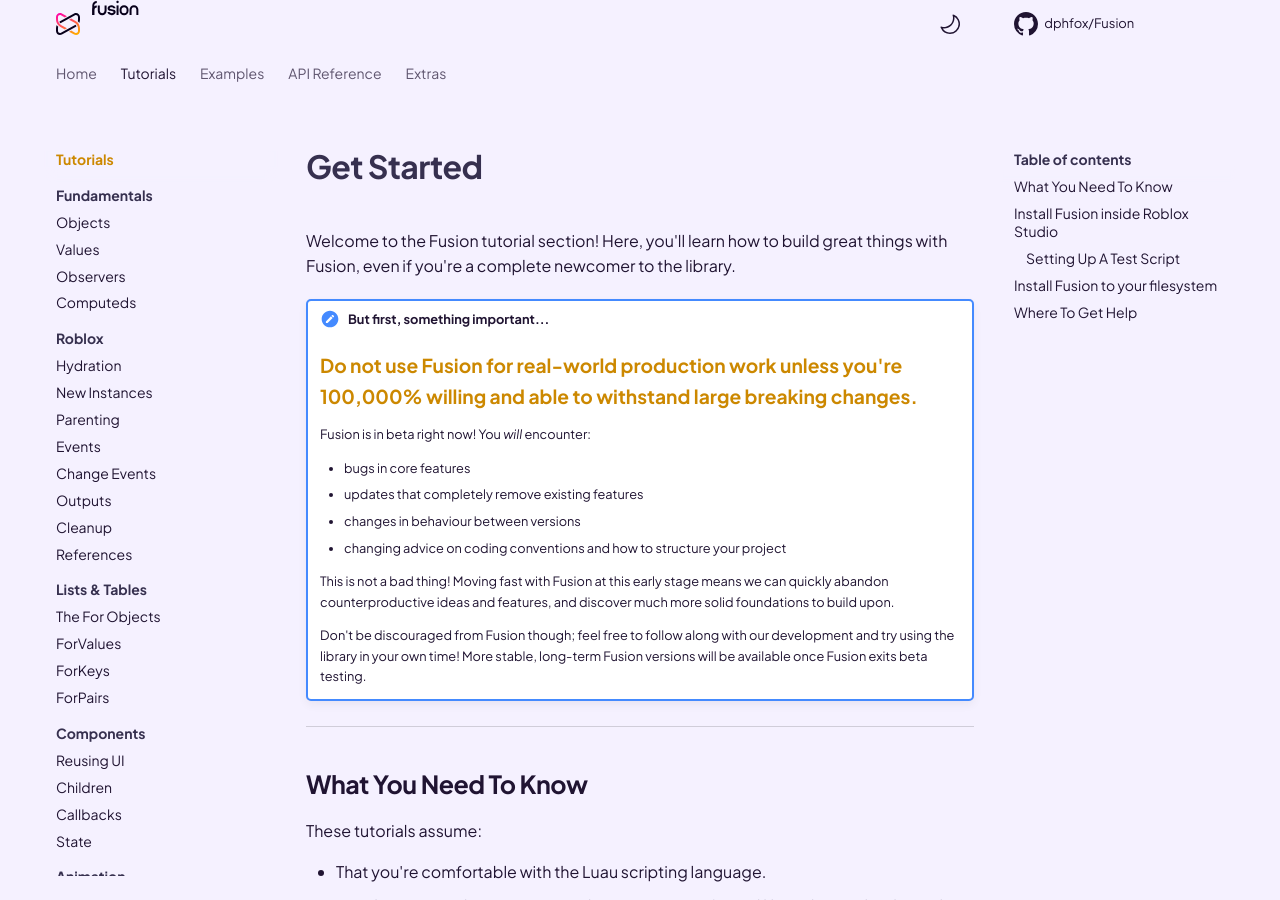
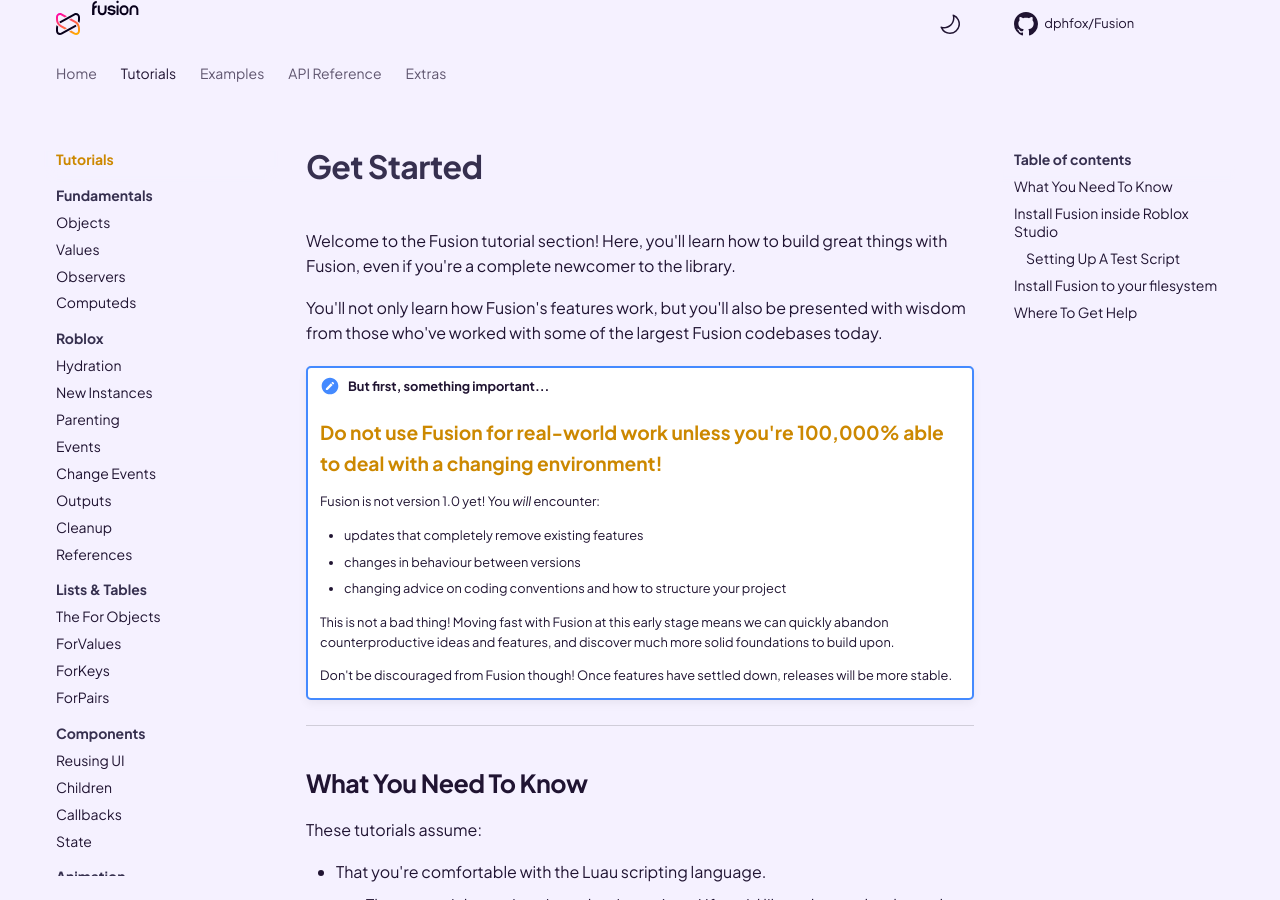
Before and after one commit to dphfox/Fusion, an MkDocs documentation site: the page built from docs/tutorials/index.md, in a window 1280 px wide and 900 px high. Built offline with MkDocs 1.6.1 and Material for MkDocs 9.7.7, drawn with Linux system fonts in a browser that asks for light colours; comment, search, counter and statistics services are not loaded; the version menu is left out.

Commit message:
Foreword changes

```diff
--- a/docs/tutorials/index.md
+++ b/docs/tutorials/index.md
@@ -1,15 +1,18 @@
 Welcome to the Fusion tutorial section! Here, you'll learn how to build great
 things with Fusion, even if you're a complete newcomer to the library.
 
+You'll not only learn how Fusion's features work, but you'll also be presented
+with wisdom from those who've worked with some of the largest Fusion codebases
+today.
+
 !!! caution "But first, something important..."
 	**<span style="font-size: 1.5em; color: var(--fusiondoc-accent);">
-	Do not use Fusion for real-world production work unless you're 100,000%
-	willing and able to withstand large breaking changes.
+	Do not use Fusion for real-world work unless you're 100,000% able to deal
+	with a changing environment!
 	</span>**
 
-	Fusion is in beta right now! You *will* encounter:
+	Fusion is not version 1.0 yet! You *will* encounter:
 
-	- bugs in core features
 	- updates that completely remove existing features
 	- changes in behaviour between versions
 	- changing advice on coding conventions and how to structure your project
@@ -18,9 +21,8 @@ things with Fusion, even if you're a complete newcomer to the library.
 	we can quickly abandon counterproductive ideas and features, and discover
 	much more solid foundations to build upon.
 
-	Don't be discouraged from Fusion though; feel free to follow along with our
-	development and try using the library in your own time! More stable,
-	long-term Fusion versions will be available once Fusion exits beta testing.
+	Don't be discouraged from Fusion though! Once features have settled down,
+	releases will be more stable.
 
 -----
 
```
